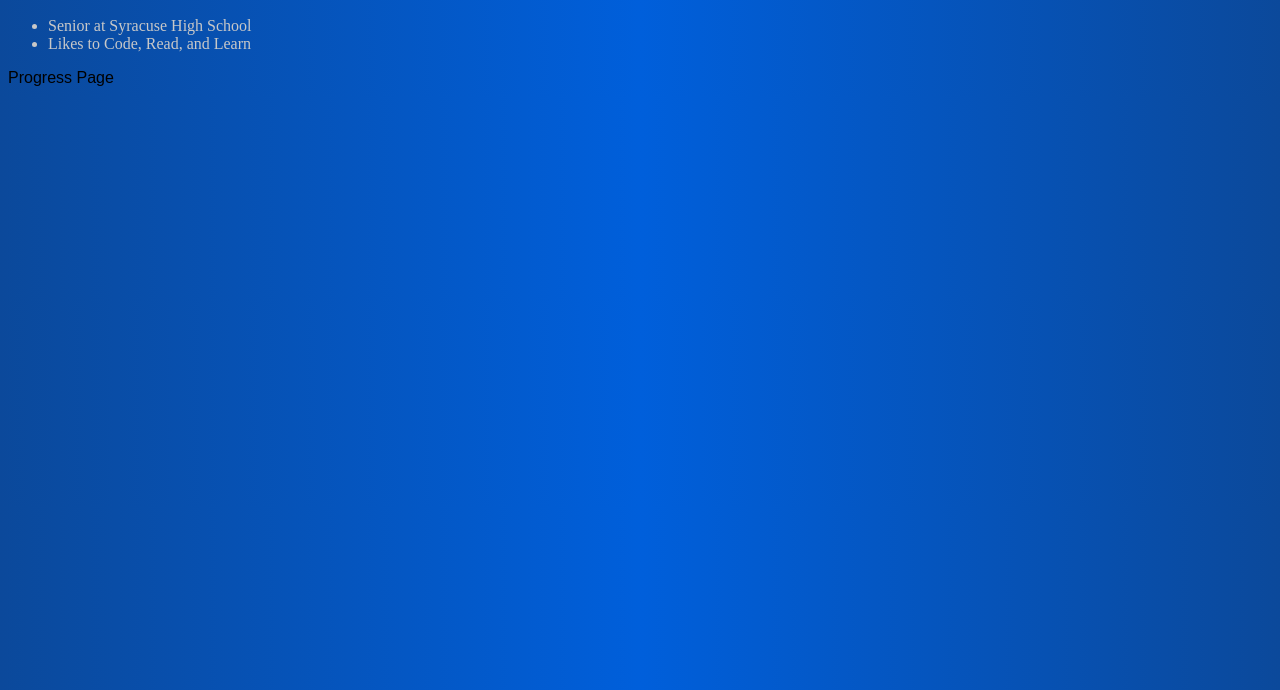
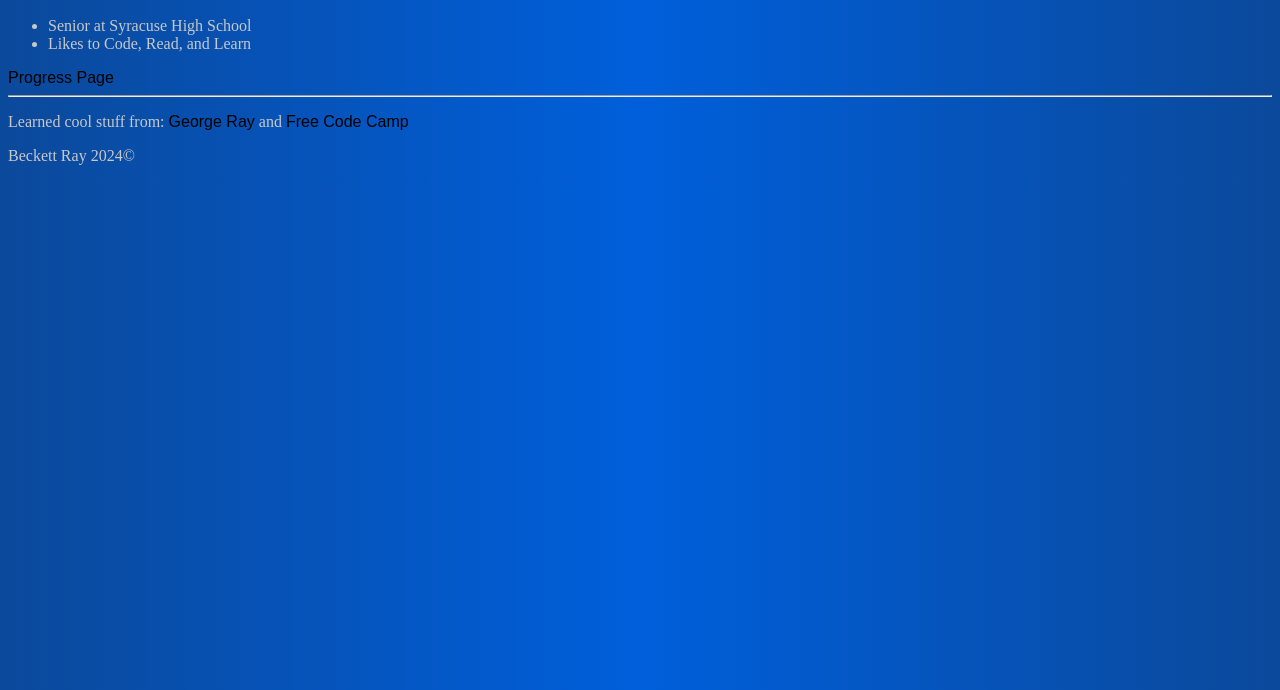
Before and after one commit to 25bray/25bray.github.io, a plain HTML site: page index.html in a window 1280 px wide. Shown: the part 110-800 px from the top of the page. Drawn offline with Linux system fonts and the light colour scheme.

Commit message:
added footer

```diff
--- a/index.html
+++ b/index.html
@@ -1,12 +1,15 @@
 <!DOCTYPE html>
 <html>
+
 <head>
     <meta charset="UTF-8">
     <meta name="viewport" content="width=device-width, initial-scale=1.0">
     <link rel="stylesheet" href="style.css">
     <title>Beckett Ray</title>
 </head>
+
 <body>
+    <main>
         <h1>Beckett Ray</h1>
         <h2>About Me:</h2>
         <ul>
@@ -15,5 +18,12 @@
         </ul>
         <a href="progess.html">Progress Page</a>
         <!--<input type="checkbox" id="learning" value="learning" checked><label for="learning">learning</label>-->
+    </main>
+    <footer>
+        <hr>
+        <p>Learned cool stuff from: <a href="https://georgeray.github.io">George Ray</a> and <a href="https://freecodecamp.org">Free Code Camp</a></p>
+        <p>Beckett Ray 2024©</p>
+    </footer>
 </body>
+
 </html>
```
Lines whose indentation alone changed are shown as unchanged.
